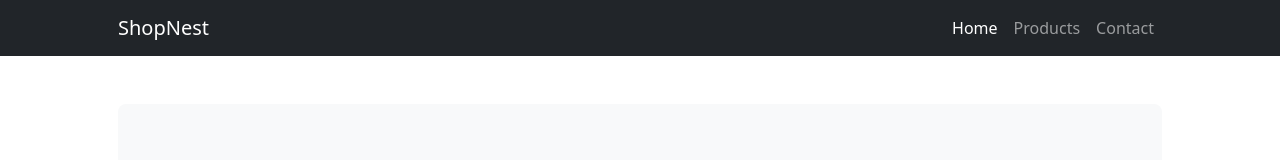
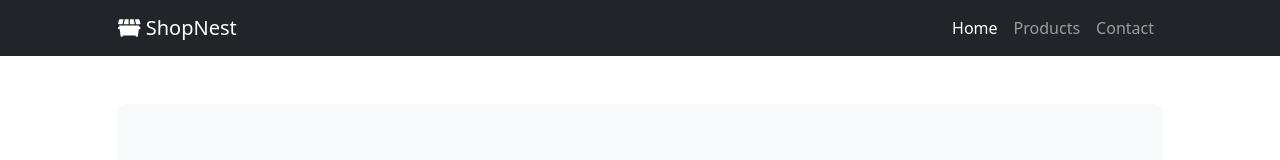
Before and after one commit to AkshayS05/shopnest, an Angular app: page / in a window 1280 px wide. Shown: the top 160 px of the page. Built offline with nearby package versions, Linux system fonts and the light colour scheme.

Commit message:
add app icon in the navbar

```diff
--- a/package.json
+++ b/package.json
@@ -18,6 +18,9 @@
     "@angular/platform-browser": "^16.0.0",
     "@angular/platform-browser-dynamic": "^16.0.0",
     "@angular/router": "^16.0.0",
+    "@fortawesome/angular-fontawesome": "^0.12.1",
+    "@fortawesome/fontawesome-svg-core": "^6.4.0",
+    "@fortawesome/free-solid-svg-icons": "^6.4.0",
     "bootstrap": "^5.2.3",
     "rxjs": "~7.8.0",
     "tslib": "^2.3.0",
--- a/src/app/app.module.ts
+++ b/src/app/app.module.ts
@@ -8,6 +8,7 @@ import { FooterComponent } from './components/banner/shared/footer/footer.compon
 import { FormsModule } from '@angular/forms';
 import { CardComponent } from './components/card/card.component';
 import { StockPipe } from './pipes/stock.pipe';
+import { FontAwesomeModule } from '@fortawesome/angular-fontawesome';
 
 @NgModule({
   declarations: [
@@ -21,7 +22,8 @@ import { StockPipe } from './pipes/stock.pipe';
   ],
   imports: [
     BrowserModule,
-    FormsModule
+    FormsModule,
+    FontAwesomeModule
   ],
   providers: [],
   bootstrap: [AppComponent]
--- a/src/app/components/banner/shared/navbar/navbar.component.html
+++ b/src/app/components/banner/shared/navbar/navbar.component.html
@@ -1,6 +1,8 @@
 <nav class="navbar navbar-expand-lg navbar-dark bg-dark">
   <div class="container px-lg-5">
-    <a class="navbar-brand" href="#!">ShopNest</a>
+    <a class="navbar-brand" href="#!">
+      <fa-icon [icon]="faDumpster"></fa-icon>
+      ShopNest</a>
     <button class="navbar-toggler" type="button" data-bs-toggle="collapse" data-bs-target="#navbarSupportedContent"
       aria-controls="navbarSupportedContent" aria-expanded="false" aria-label="Toggle navigation"><span
         class="navbar-toggler-icon"></span></button>
--- a/src/app/components/banner/shared/navbar/navbar.component.ts
+++ b/src/app/components/banner/shared/navbar/navbar.component.ts
@@ -1,4 +1,5 @@
 import { Component } from '@angular/core';
+import { faDumpster } from '@fortawesome/free-solid-svg-icons';
 
 @Component({
   selector: 'app-navbar',
@@ -6,5 +7,6 @@ import { Component } from '@angular/core';
   styleUrls: ['./navbar.component.css']
 })
 export class NavbarComponent {
-
+  //create  alocal variable and assign to the icon we want to use
+faDumpster = faDumpster;
 }
```
Also changed, not shown: 1 other file (tests, documents, lock files or other folders).
